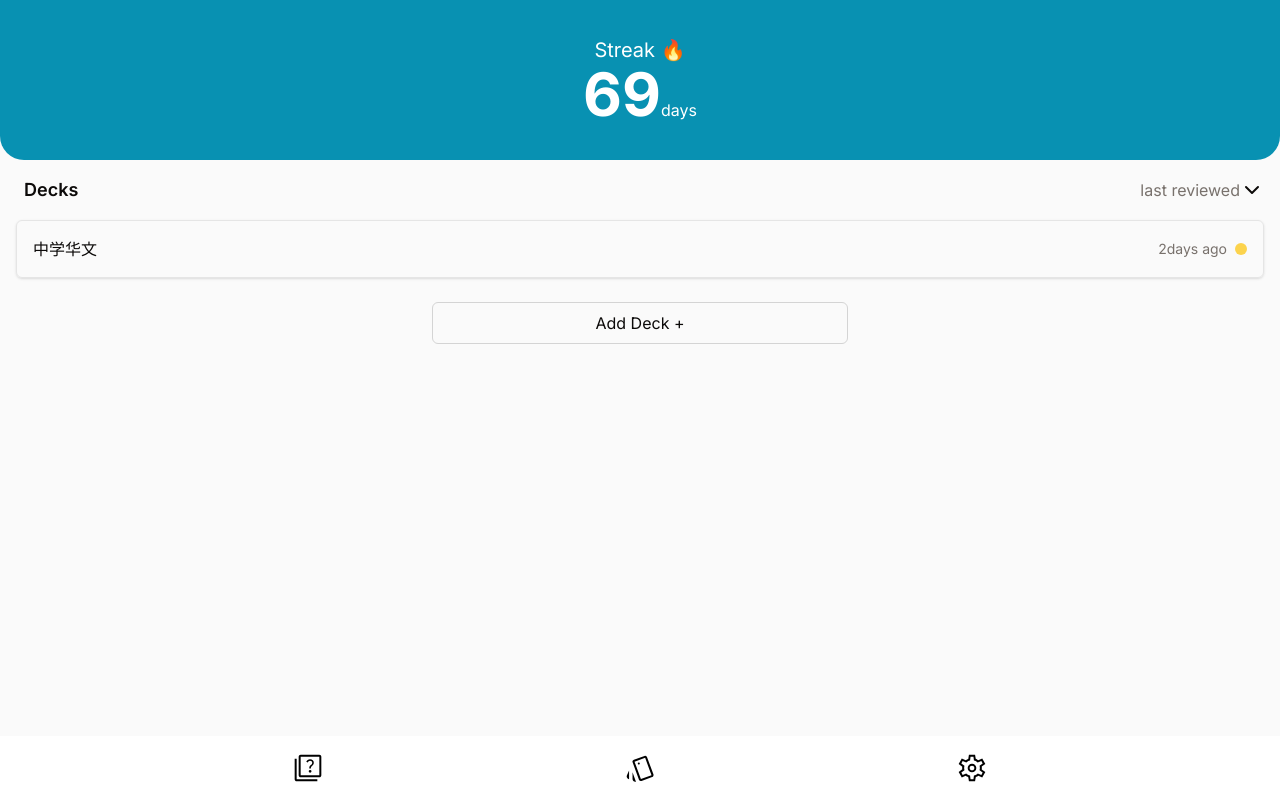
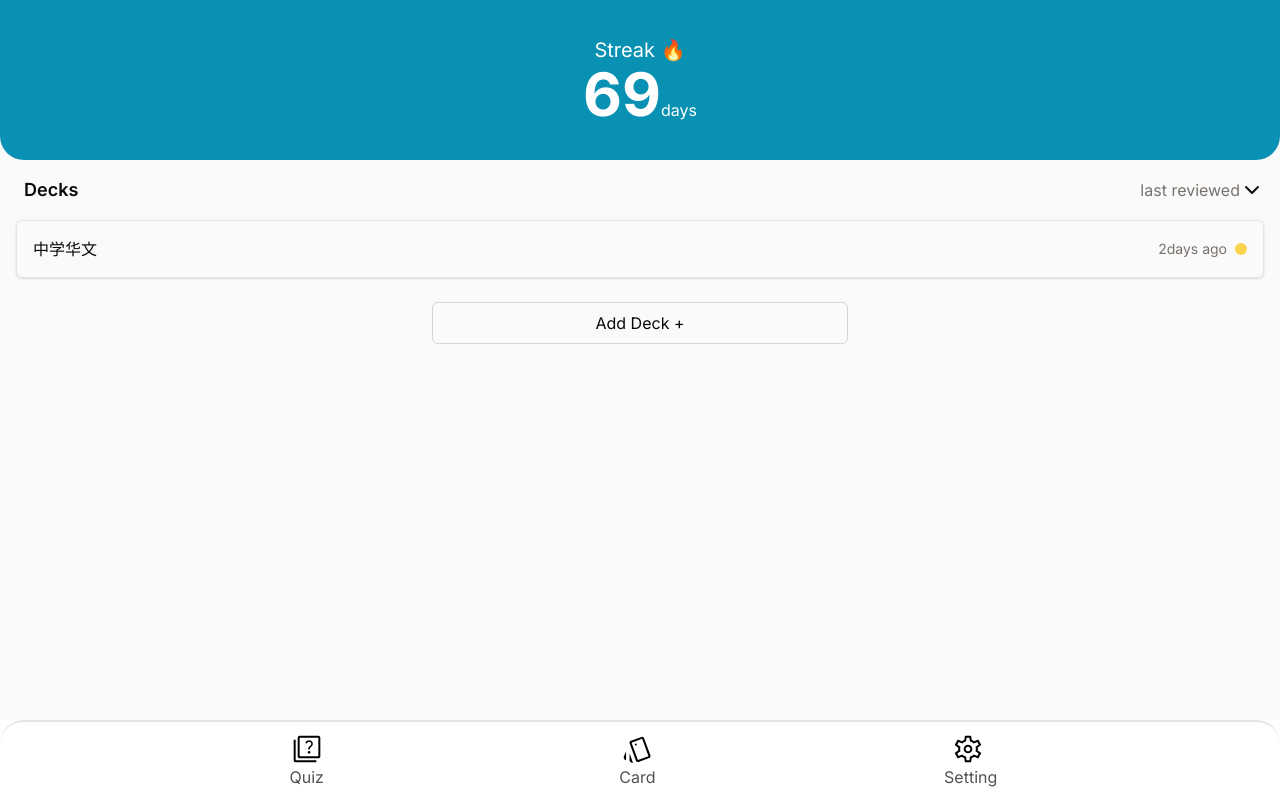
Before and after one commit to mongj/cloudhacks-better-anki, a Next.js app: page / in a window 1280 px wide. Built offline with nearby package versions, Linux system fonts and the light colour scheme.

Commit message:
updated navbar design

```diff
--- a/components/ui/Navbar.tsx
+++ b/components/ui/Navbar.tsx
@@ -8,19 +8,28 @@ let iconStyle = "h-8";
 
 export default function Navbar() {
   return (
-    <footer className="flex flex-row justify-evenly items-center h-16 bottom-0 w-screen">
+    <footer className="flex flex-row justify-evenly items-center h-20 bottom-0 w-screen border-t-2 border-neutral-200 rounded-t-3xl overflow-hidden">
       <Link href="/quiz">
+        <div className="flex flex-col">
           <Image alt="nav-item quiz" src={quizIcon} className={iconStyle} />
+          <span className="text-center text-neutral-600">Quiz</span>
+        </div>
       </Link>
       <Link href="/">
-        <Image alt="nav-item quiz" src={cardsIcon} className={iconStyle} />
+        <div className="flex flex-col">
+          <Image alt="nav-item cards" src={cardsIcon} className={iconStyle} />
+          <span className="text-center text-neutral-600">Card</span>
+        </div>
       </Link>
       <div>
+        <div className="flex flex-col">
           <Image
             alt="nav-item settings"
             src={settingsIcon}
             className={iconStyle}
           />
+          <span className="text-center text-neutral-600">Setting</span>
+        </div>
       </div>
     </footer>
   );
```
Lines whose indentation alone changed are shown as unchanged.
